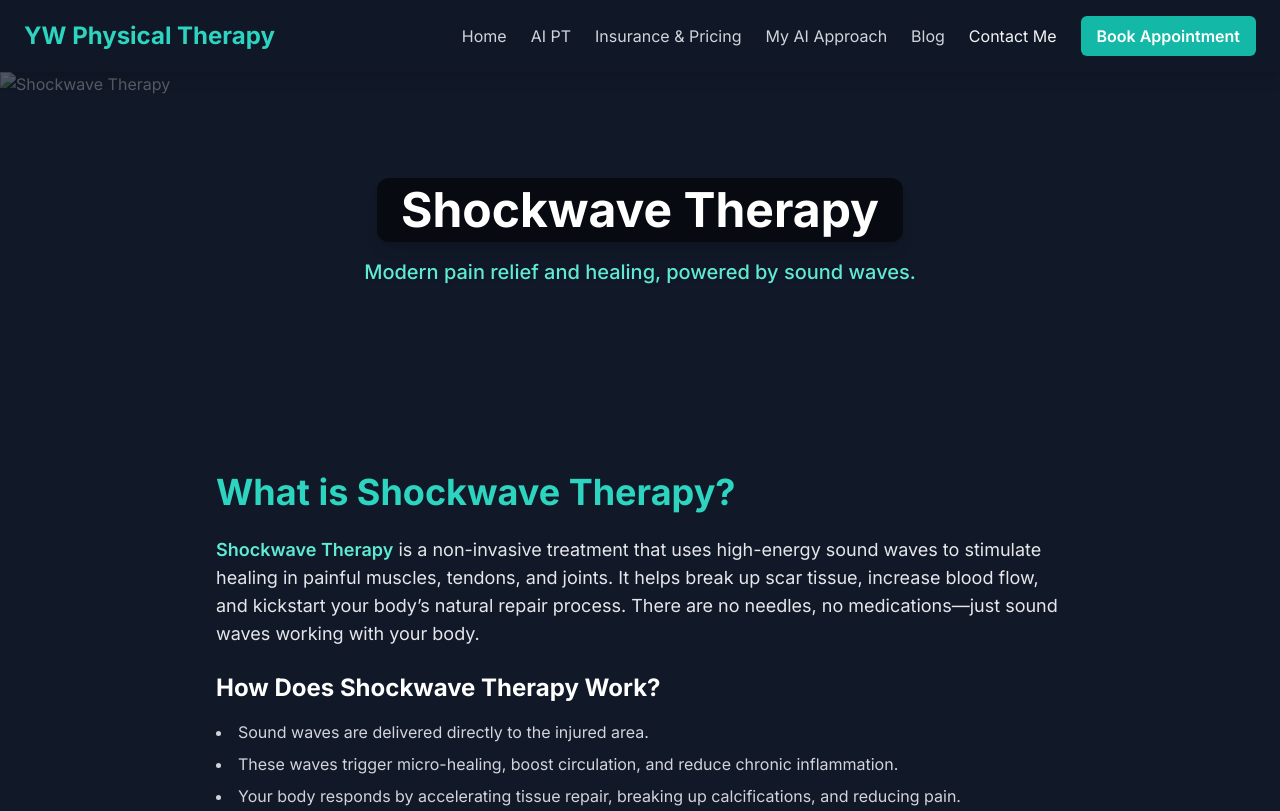
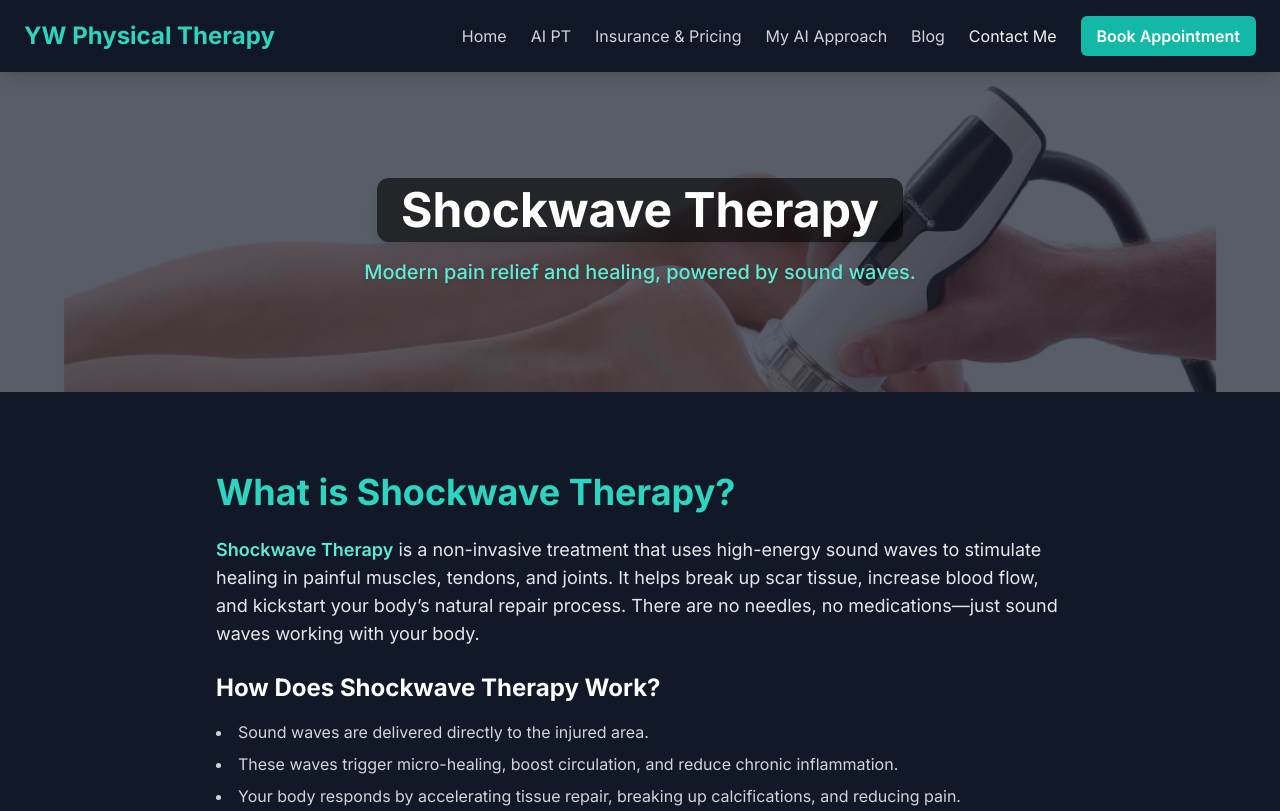
Before and after one commit to happyeric1120/ywphysicaltherapy-eleventry, an Eleventy site: page shockwave.njk in a window 1280 px wide. Shown: the top 811 px of the page. Built offline with nearby package versions, Linux system fonts and the light colour scheme; Eleventy itself is replaced by a stand-in of ours; files that its build step writes are made by us from their sources; no server answers.

```diff
--- a/shockwave.njk
+++ b/shockwave.njk
@@ -5,7 +5,7 @@
 
 <!-- Hero Section -->
 <section class="relative h-64 md:h-80 flex items-center justify-center overflow-hidden mb-8">
-  <img src="/assets/focused-shockwave-hero-bg.png" alt="Shockwave Therapy" class="absolute inset-0 w-full h-full object-cover opacity-30">
+  <img src="/assets/focused-shockwave-hero-bg.jpg" alt="Shockwave Therapy" class="absolute inset-0 w-full h-full object-cover opacity-30">
   <div class="relative z-10 text-center">
     <h1 class="text-3xl md:text-5xl font-extrabold text-white bg-black/60 px-6 py-2 rounded-xl inline-block shadow-lg">Shockwave Therapy</h1>
     <p class="mt-4 text-lg md:text-xl text-teal-300 font-medium drop-shadow">Modern pain relief and healing, powered by sound waves.</p>
```
Also changed, not shown: 2 other files.
